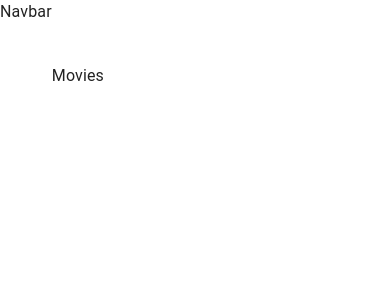
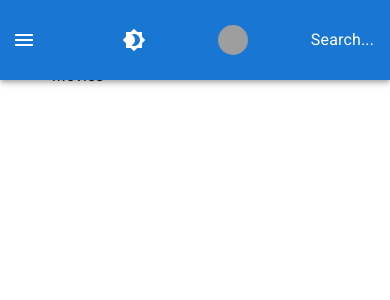
Before and after one commit to Inokcode/filmpire-react-master, a React (Create React App) app: page / in a window 390 px wide. Shown: the top 300 px of the page. Built offline with nearby package versions, Linux system fonts and the light colour scheme; grey boxes are pictures that could not be loaded.

Commit message:
App added

```diff
--- a/public/index.html
+++ b/public/index.html
@@ -24,6 +24,15 @@
       work correctly both with client-side routing and a non-root public URL.
       Learn how to configure a non-root public URL by running `npm run build`.
     -->
+    <link
+      rel="stylesheet"
+      href="https://fonts.googleapis.com/css?family=Roboto:300,400,500,700&display=swap"
+    />
+    <link
+      rel="stylesheet"
+      href="https://fonts.googleapis.com/icon?family=Material+Icons"
+    />
+
     <title>React App</title>
   </head>
   <body>
--- a/src/components/Navbar/Navbar.jsx
+++ b/src/components/Navbar/Navbar.jsx
@@ -1,4 +1,73 @@
+import {
+  AccountCircle,
+  Brightness1,
+  Brightness4,
+  Brightness7,
+  Menu,
+} from "@mui/icons-material";
+import {
+  AppBar,
+  Avatar,
+  Button,
+  IconButton,
+  Toolbar,
+  useMediaQuery,
+  useTheme,
+} from "@mui/material";
+import { Link } from "react-router-dom";
+import { IconButtonCustomized, ToolbarCustomized } from "./navbarStyles";
+
 const Navbar = () => {
-  return <div>Navbar</div>;
+  const theme = useTheme();
+  const isMobile = useMediaQuery("(max-width:600px)");
+  const isAuthenticated = true;
+  return (
+    <>
+      Navbar
+      <AppBar position="fixed">
+        <ToolbarCustomized>
+          {isMobile && (
+            <IconButtonCustomized
+              color="inherit"
+              edge="start"
+              style={{ outline: "none" }}
+            >
+              <Menu />
+            </IconButtonCustomized>
+          )}
+          <IconButton color="inherit" sx={{ ml: 1 }} onClick={() => {}}>
+            {theme.palette.mode === "dark" ? <Brightness7 /> : <Brightness4 />}
+          </IconButton>
+          {!isMobile && "Search..."}
+          <div>
+            {!isAuthenticated ? (
+              <Button color="inherit" onClick={() => {}}>
+                Login &nbsp; <AccountCircle />
+              </Button>
+            ) : (
+              <Button
+                color="inherit"
+                component={Link}
+                to={`/profile/:id`}
+                onClick={() => {}}
+              >
+                {!isMobile && <>My Movies &nbsp;</>}
+                <Avatar
+                  sx={{ width: 30, height: 30 }}
+                  alt="Profile"
+                  src="https://cdn.pixabay.com/photo/2016/08/08/09/17/avatar-1577909_1280.png"
+                />
+              </Button>
+            )}
+          </div>
+          {isMobile && "Search..."}
+        </ToolbarCustomized>
+      </AppBar>
+      {/* Sidebar */}
+      <div>
+        <nav></nav>
+      </div>
+    </>
+  );
 };
 export default Navbar;
--- /dev/null
+++ b/src/components/Navbar/navbarStyles.js
@@ -0,0 +1,22 @@
+// import { styled } from "@mui/styles";
+
+import { IconButton, Toolbar } from "@mui/material";
+import { styled } from "@mui/material/styles";
+
+export const ToolbarCustomized = styled(Toolbar)(({ theme }) => ({
+  height: "80px",
+  display: "flex",
+  justifyContent: "space-between",
+  marginLeft: "240px",
+  [theme.breakpoints.down("sm")]: {
+    marginLeft: "0",
+    flexWrap: "wrap",
+  },
+}));
+
+export const IconButtonCustomized = styled(IconButton)(({ theme }) => ({
+  marginRight: theme.spacing(2),
+  [theme.breakpoints.up("sm")]: {
+    display: "none",
+  },
+}));
--- a/src/index.js
+++ b/src/index.js
@@ -4,13 +4,18 @@
 import App from "./components/App";
 import reportWebVitals from "./reportWebVitals";
 import { BrowserRouter } from "react-router-dom";
+import { createTheme, ThemeProvider } from "@mui/material/styles";
+
+const theme = createTheme({});
 
 const root = ReactDOM.createRoot(document.getElementById("root"));
 root.render(
   <React.StrictMode>
-    <BrowserRouter>
-      <App />
-    </BrowserRouter>
+    <ThemeProvider theme={theme}>
+      <BrowserRouter>
+        <App />
+      </BrowserRouter>
+    </ThemeProvider>
   </React.StrictMode>
 );
 
```
